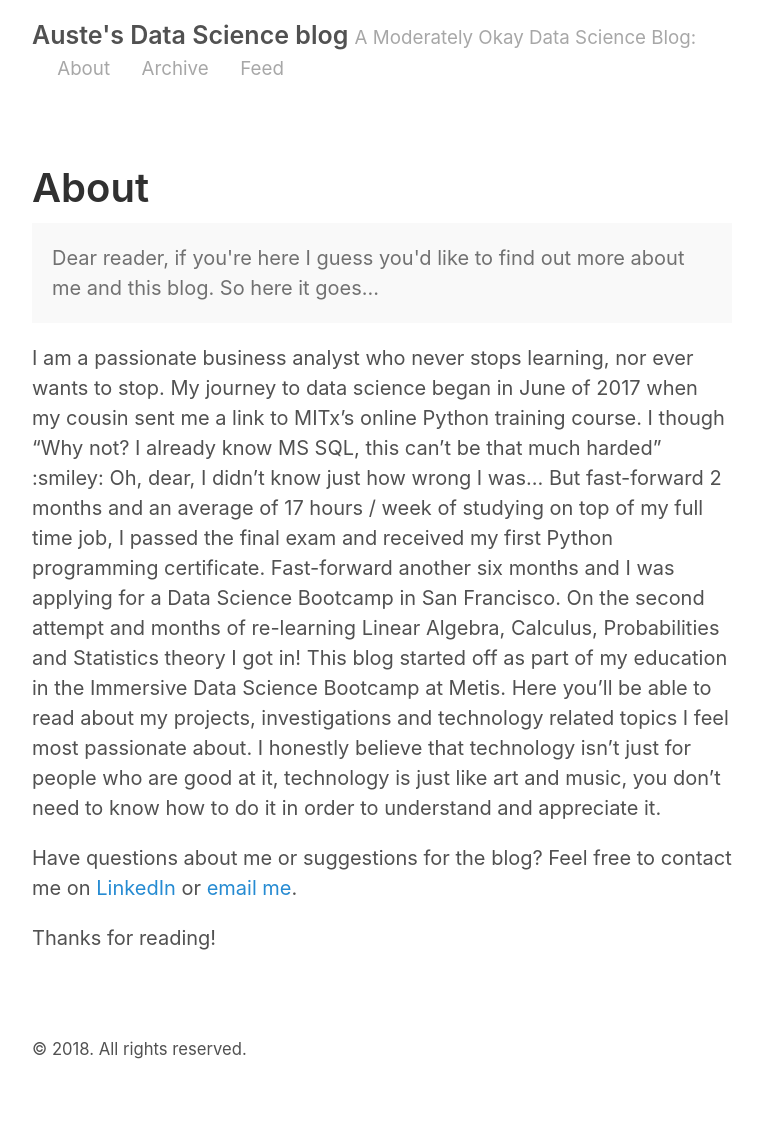
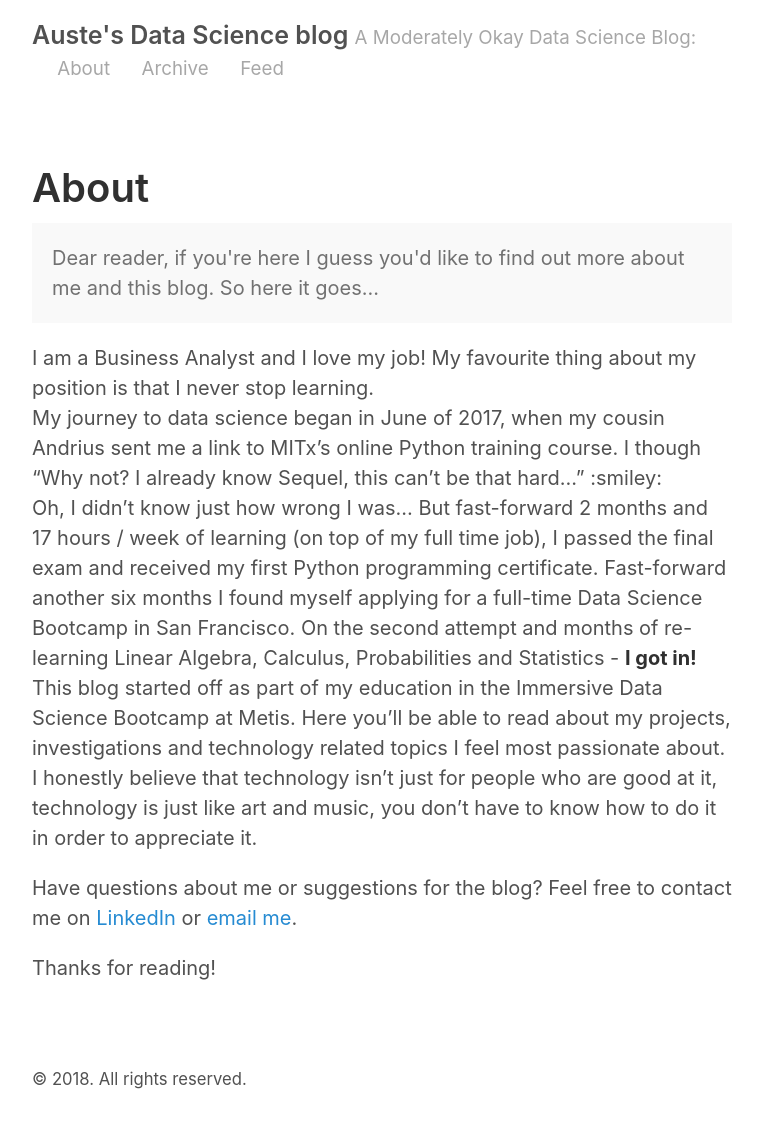
Before and after one commit to Auste1989/Auste1989.github.io, a Jekyll site: the page built from about.md, in a window 1280 px wide. Shown: the whole page, without its empty margins (258-1021 px from the left). Built offline with Jekyll 4.4.1, drawn with Linux system fonts in a browser that asks for light colours; before the commit the page ends 1103 px from its top, so only the background shows below that.

Commit message:
About reformatting

```diff
--- a/about.md
+++ b/about.md
@@ -8,9 +8,11 @@ title: About
 So here it goes...
 </p>
 
-I am a passionate business analyst who never stops learning, nor ever wants to stop. My journey to data science began in June of 2017 when my cousin sent me a link to MITx's online Python training course. I though "Why not? I already know MS SQL, this can't be that much harded" :smiley: Oh, dear, I didn't know just how wrong I was... But fast-forward 2 months and an average of 17 hours / week of studying on top of my full time job, I passed the final exam and received my first Python programming certificate. Fast-forward another six months and I was applying for a Data Science Bootcamp in San Francisco. On the second attempt and months of re-learning Linear Algebra, Calculus, Probabilities and Statistics theory I got in!
+I am a Business Analyst and I love my job! My favourite thing about my position is that I never stop learning.
+My journey to data science began in June of 2017, when my cousin Andrius sent me a link to MITx's online Python training course. I though "Why not? I already know Sequel, this can't be that hard..." :smiley:
+ Oh, I didn't know just how wrong I was... But fast-forward 2 months and 17 hours / week of learning (on top of my full time job), I passed the final exam and received my first Python programming certificate.  Fast-forward another six months I found myself applying for a full-time Data Science Bootcamp in San Francisco.  On the second attempt and months of re-learning Linear Algebra, Calculus, Probabilities and Statistics - **I got in!**
  This blog started off as part of my education in the Immersive Data Science Bootcamp at Metis. Here you'll be able to read about my projects, investigations and technology related topics I feel most passionate about.
-I honestly believe that technology isn't just for people who are good at it, technology is just like art and music, you don't need to know how to do it in order to understand and appreciate it.
+I honestly believe that technology isn't just for people who are good at it, technology is just like art and music, you don't have to know how to do it in order to appreciate it.
 
 Have questions about me or suggestions for the blog? Feel free to contact me on [LinkedIn](https://www.linkedin.com/in/auste-mastaviciute-59a58a54/) or [email me](auste.m@gmail.com).
 
```
